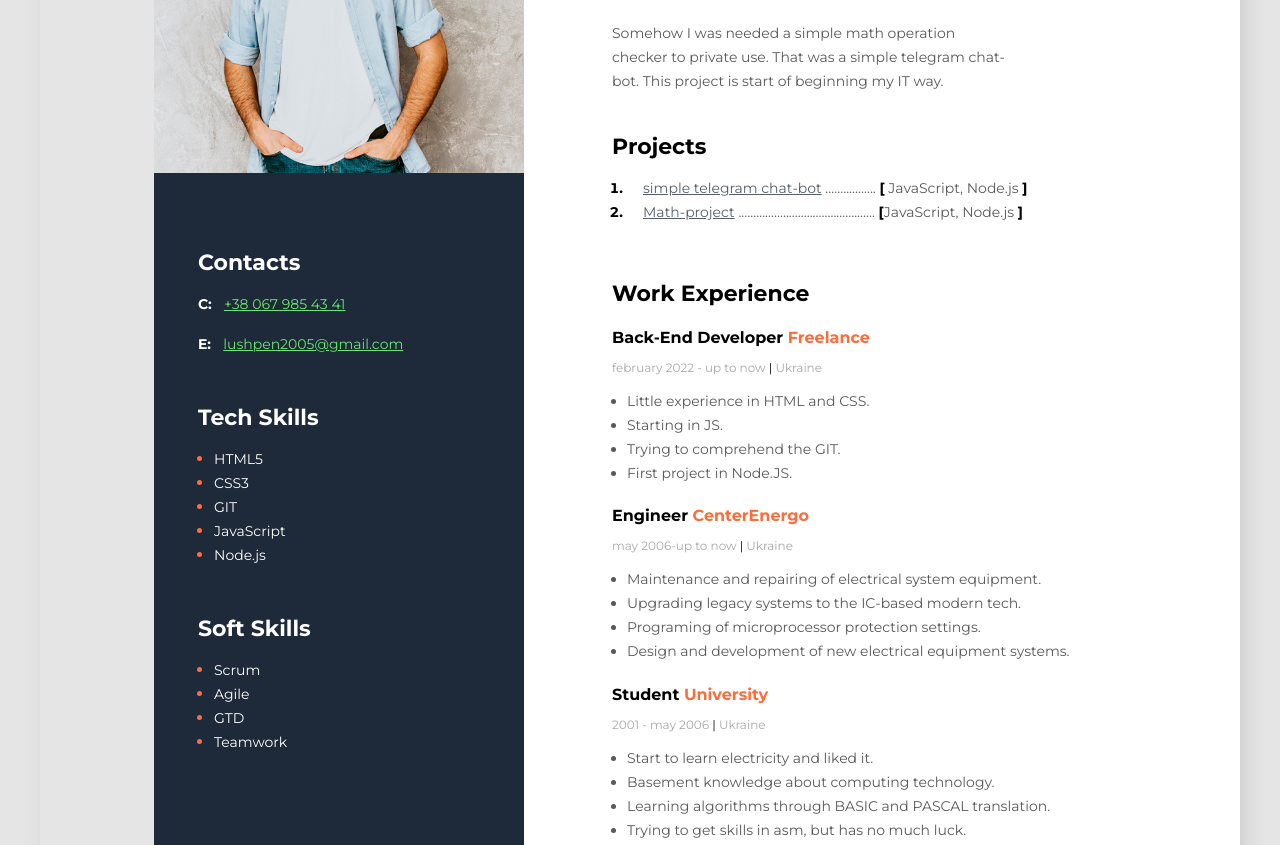
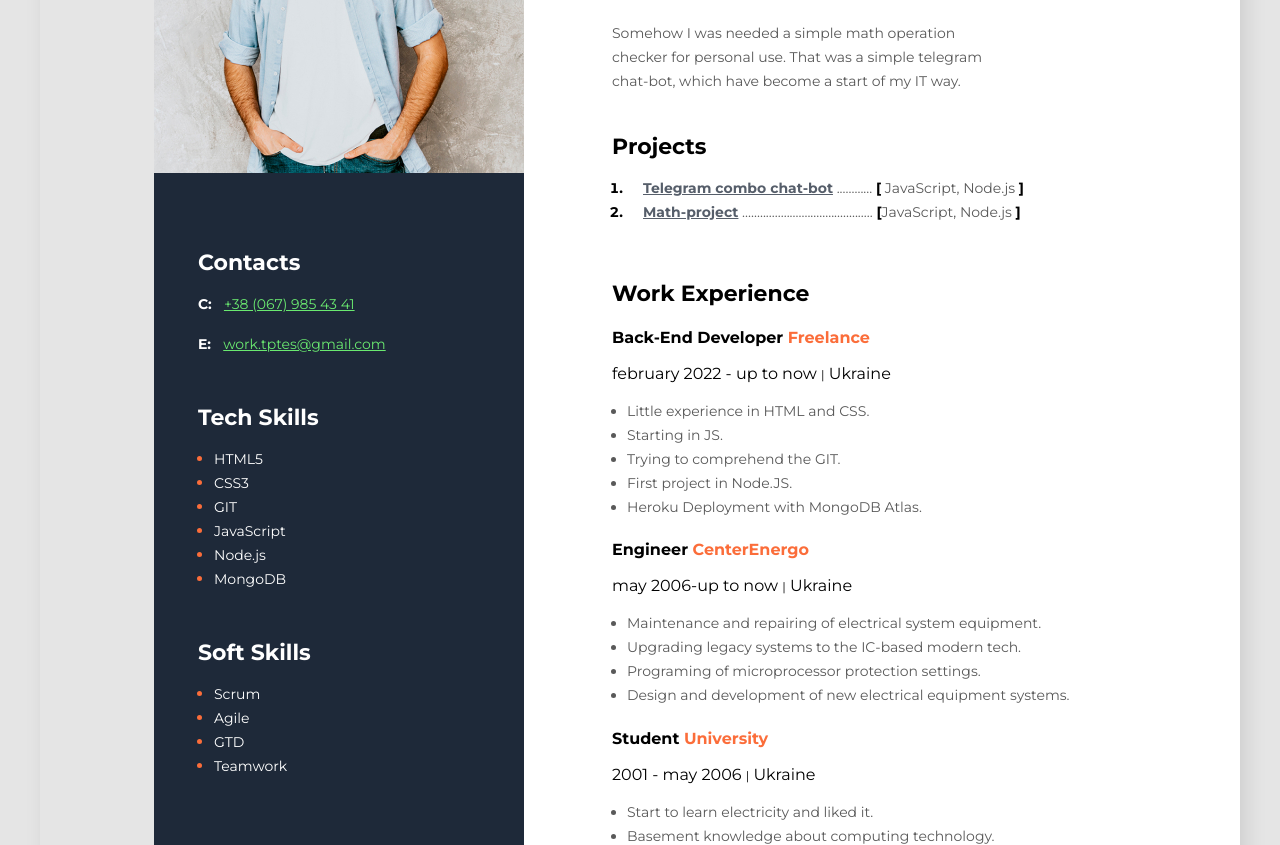
Before and after one commit to lushpen/Project, a plain HTML site: page index.html in a window 1280 px wide. Shown: the part 229-1074 px from the top of the page. Drawn offline with Linux system fonts and the light colour scheme.

Commit message:
Add files via upload

```diff
--- a/index.html
+++ b/index.html
@@ -21,7 +21,7 @@
             <div class="about">
                 <h2 class="about-position">Node.JS Developer</h2>
                 <h1 class="about-name">Dmytro Kondratenko</h1>
-                <p class="about-discr">Somehow I was needed a simple math operation checker to private use. That was a simple telegram chat-bot. This project is start of beginning my IT way.
+                <p class="about-discr">Somehow I was needed a simple math operation checker for personal use. That was a simple telegram chat-bot, which have become a start of my IT way.
                 </p>
             </div>
             <!--projects-->
@@ -29,14 +29,15 @@
                 <h3 class="title">Projects</h3>
                 <ol class="proj-list">
                     <li class="project-item">
-                        <span class="projects"><a href="https://tme@my_combo_bot/"
-                                class="projects-link">simple telegram chat-bot</a> .................
+                        <span class="projects"><a href="https://t.me/my_combo_bot/" target="_blank"
+                                class="projects-link"><b>Telegram combo chat-bot</b></a> ............
                             <span class="proj-bracket">[</span> JavaScript, Node.js <span class="proj-bracket">]</span></span>
                     </li>
                     <li class="project-item">
-                        <span class="projects"><a href="https://formymaximbot.herokuapp.com/"
-                                class="projects-link">Math-project</a>
-                            ..............................................
+                        <span class="projects">
+                            <a href="https://t.me/lushpen_bot/" target="_blank"
+                                class="projects-link"><b>Math-project</b></a>
+                            ............................................
                             <span class="proj-bracket">[</span>JavaScript, Node.js <span class="proj-bracket">]</span></span>
                     </li>
                 </ol>
@@ -47,19 +48,19 @@
                 <!--1 company-->
                 <div>
                     <h4 class="work-pos">Back-End Developer <span class="org">Freelance</span> </h4>
-                    <p class="work-yaers">february 2022 - up to now <span class="line">|</span> Ukraine</p>
+                    <p class="work-years">february 2022 - up to now <span class="line">|</span> Ukraine</p>
                     <ul class="work-list">
                         <li class="work-item">Little experience in HTML and CSS.</li>
                         <li class="work-item">Starting in JS.</li>
                         <li class="work-item">Trying to comprehend the GIT.</li>
                         <li class="work-item">First project in Node.JS.</li>
-
+                        <li class="work-item">Heroku Deployment with MongoDB Atlas.</li>
                     </ul>
                 </div>
                 <!--2 company-->
                 <div>
                     <h4 class="work-pos">Engineer <span class="org">CenterEnergo</span></h4>
-                    <p class="work-yaers">may 2006-up to now <span class="line">|</span> Ukraine</p>
+                    <p class="work-years">may 2006-up to now <span class="line">|</span> Ukraine</p>
                     <ul class="work-list">
                         <li class="work-item">Maintenance and repairing of electrical system equipment.</li>
                         <li class="work-item">Upgrading legacy systems to the IC-based modern tech.</li>
@@ -70,7 +71,7 @@
                 <!--3 company-->
                 <div>
                     <h4 class="work-pos">Student <span class="org">University</span></h4>
-                    <p class="work-yaers">2001 - may 2006 <span class="line">|</span> Ukraine</p>
+                    <p class="work-years">2001 - may 2006 <span class="line">|</span> Ukraine</p>
                     <ul class="work-list">
                         <li class="work-item">Start to learn electricity and liked it.</li>
                         <li class="work-item">Basement knowledge about computing technology.</li>
@@ -85,7 +86,7 @@
                 <h3 class="title">Education</h3>
                 <h5 class="edu-univ">National Technical University of Ukraine<br>“Igor Sikorsky Kyiv Polytechnic Institute”</h5>
                 <h5 class="work-pos">FEA</h5>
-                <p class="work-yaers">september 2000 - june 2006 <span class="line">|</span> Ukraine</p>
+                <p class="work-years">september 2000 - june 2006 <span class="line">|</span> Ukraine</p>
             </div>
         </div>
         <!--Sidebar-->
@@ -97,11 +98,11 @@
                 <div>
                     <p>
                         <span class="contact-type">C:</span>
-                        <a href="tel:+380679854341" class="contact-link">+38 067 985 43 41</a>
+                        <a href="tel:+380679854341" class="contact-link">+38 (067) 985 43 41</a>
                     </p>
                     <p>
                         <span class="contact-type">E:</span>
-                        <a href="email:lushpen2005@gmail.com" class="contact-link">lushpen2005@gmail.com</a>
+                        <a href="mailto:work.tptes@gmail.com" class="contact-link">work.tptes@gmail.com</a>
                     </p>
                 </div>
             </div>
@@ -114,6 +115,7 @@
                     <li class="listDots"><span class="list-text">GIT</span></li>
                     <li class="listDots"><span class="list-text">JavaScript</span></li>
                     <li class="listDots"><span class="list-text">Node.js</span></li>
+                    <li class="listDots"><span class="list-text">MongoDB</span></li>
                 </ul>
             </div>
             <!--soft skils-->
```
